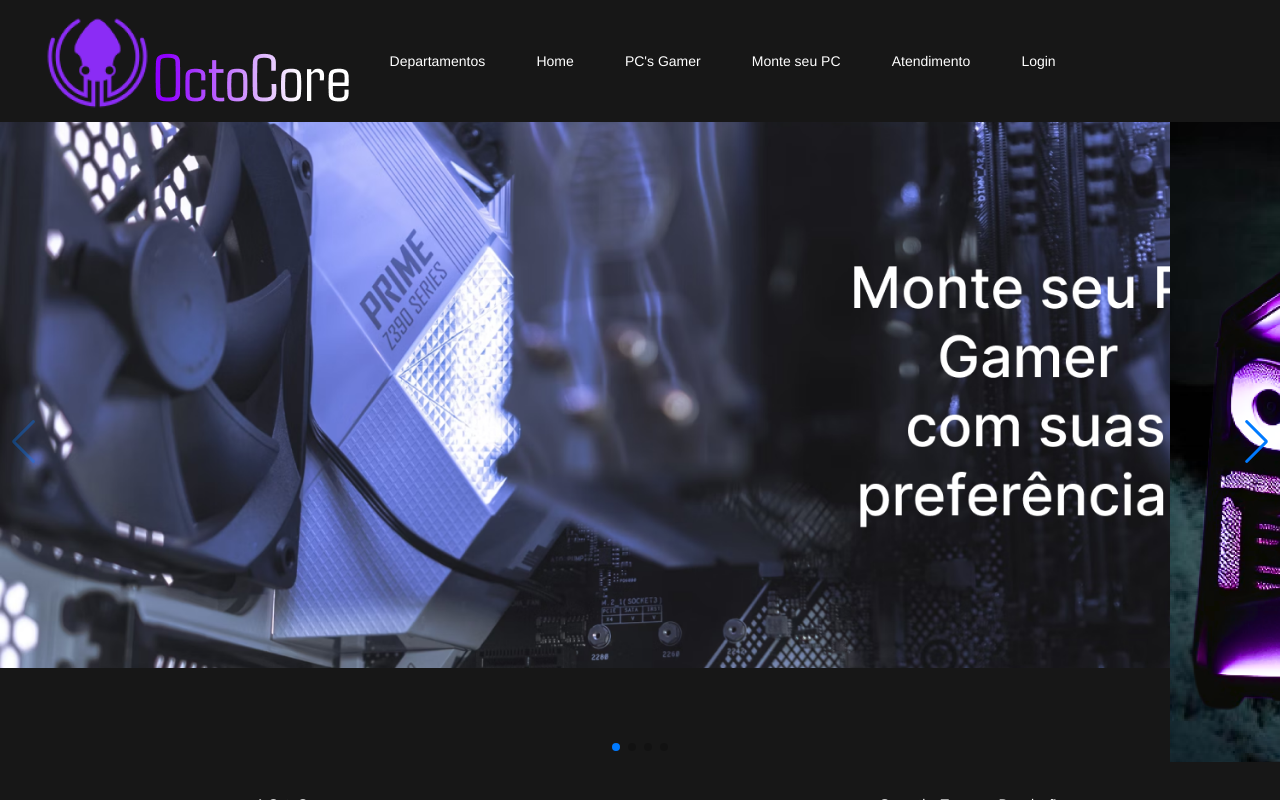
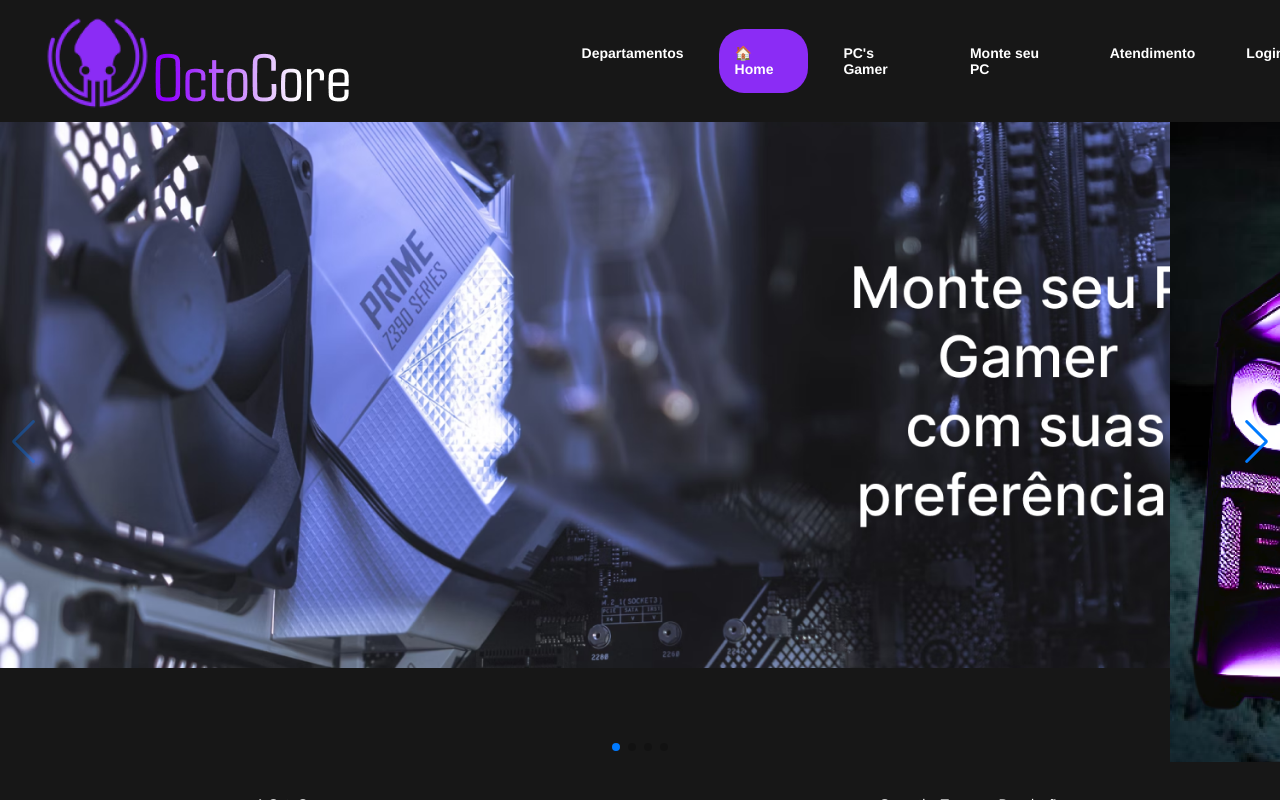
Before and after one commit to KKoan27/PI-24.2, a React (Create React App) app in the folder octo/: page / in a window 1280 px wide. Built offline with nearby package versions, Linux system fonts and the light colour scheme.

Commit message:
Header e Footer basicos.

```diff
--- a/octo/src/App.js
+++ b/octo/src/App.js
@@ -12,14 +12,11 @@ function App() {
       <BrowserRouter>
       <Cabeçalho/>
       <Routes>
-
           <Route path = "/" element={<HomeSlider/>}></Route>
           <Route path = "/Login" element={<Login/>}></Route>
           <Route path = "/PCs-gamer" element={<PCgamer></PCgamer>}></Route>
           <Route path = "/Atendimento" element={<Atendimento/>}></Route>
           <Route path = "/Monte-seu-PC" element={<MontePC/>}></Route>
-
-
       </Routes>
       <div id = "rodape">
       <Rodape/>
--- a/octo/src/Componentes/CompCss/Header.css
+++ b/octo/src/Componentes/CompCss/Header.css
@@ -5,7 +5,9 @@ header{
     align-items: center; /* Centraliza verticalmente */
     flex-direction: row;
     padding-left: 20px;
+    gap: 15%;
     width: 100%;
+
 
   }
 
@@ -14,37 +16,27 @@ header{
   #HeaderOp{
     display: flex;
     justify-self: center;
-
+    font-weight: bold;
     gap: 20px;
   }
 
 
+
+#active-link {
+  background-color: rgb(139, 44, 245);
+
+  border-radius: 25px;
+}
 /* ISSO AQUI E PARA DAR EFEITO E COR PARA AS OPÇÕES */
   #HeaderOp a {
-    color: #ffffff;
     text-decoration: none;
     padding: 2ch;
+    color:white;
 }
 
 /* Efeito de hover para os links */
 #HeaderOp a:hover {
-    color: rgb(81, 44, 245);
     font-weight: bold;
   }
 
     /* Estilo padrão para os links */
-
-
-
-
-#active-link {
-    background-color: rgb(139, 44, 245);
-    color:#171717;
-    font-weight: bold;
-}
-
-#active-link {
-  background-color: rgb(139, 44, 245);
-  color:#171717;
-  font-weight: bold;
-}
--- a/octo/src/Componentes/Header.jsx
+++ b/octo/src/Componentes/Header.jsx
@@ -11,8 +11,7 @@ function Cabeçalho(){
             <nav id= "HeaderOp">
                     <Link>Departamentos</Link>
 
-                    <Link id={location.pathname ==="/" ? "active.link" : "home-link"} to = {"/"}> Home</Link>
-
+                <Link id={location.pathname === "/" ? "active-link" : "home-link"} to = "/">🏠 Home</Link>
                 <Link id={location.pathname === "/PCs-gamer" ? "active-link" : "pc-gamer-link"} to="/PCs-gamer">PC's Gamer</Link>
                 <Link id={location.pathname === "/Monte-seu-PC" ? "active-link" : "monte-pc-link"} to="/Monte-seu-PC">Monte seu PC</Link>
                 <Link id={location.pathname === "/Atendimento" ? "active-link" : "atendimento-link"} to="/Atendimento">Atendimento</Link>
```
